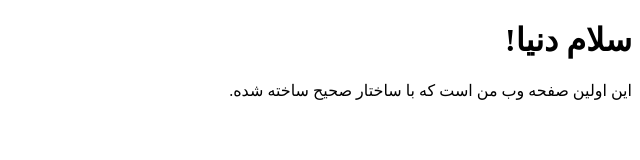
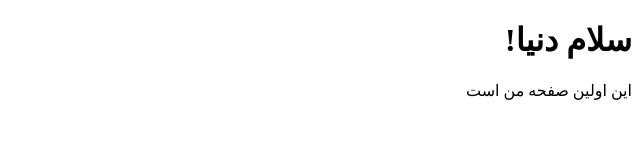
Before and after one commit to moh99kh/my-new-project, a website: page index.html in a window 1280 px wide. Shown: the whole page, without its empty margins (640-1280 px from the left). Drawn offline with Linux system fonts and the light colour scheme.

Commit message:
index.html changed

```diff
--- a/index.html
+++ b/index.html
@@ -2,10 +2,10 @@
 <html lang="fa" dir="rtl">
 <head>
     <meta charset="UTF-8">
-    <title>صفحه اول پروژه من</title>
+    <title> صفحه اول</title>
 </head>
 <body>
     <h1>سلام دنیا!</h1>
-    <p>این اولین صفحه وب من است که با ساختار صحیح ساخته شده.</p>
+    <p>این اولین صفحه من است</p>
 </body>
 </html>
```
